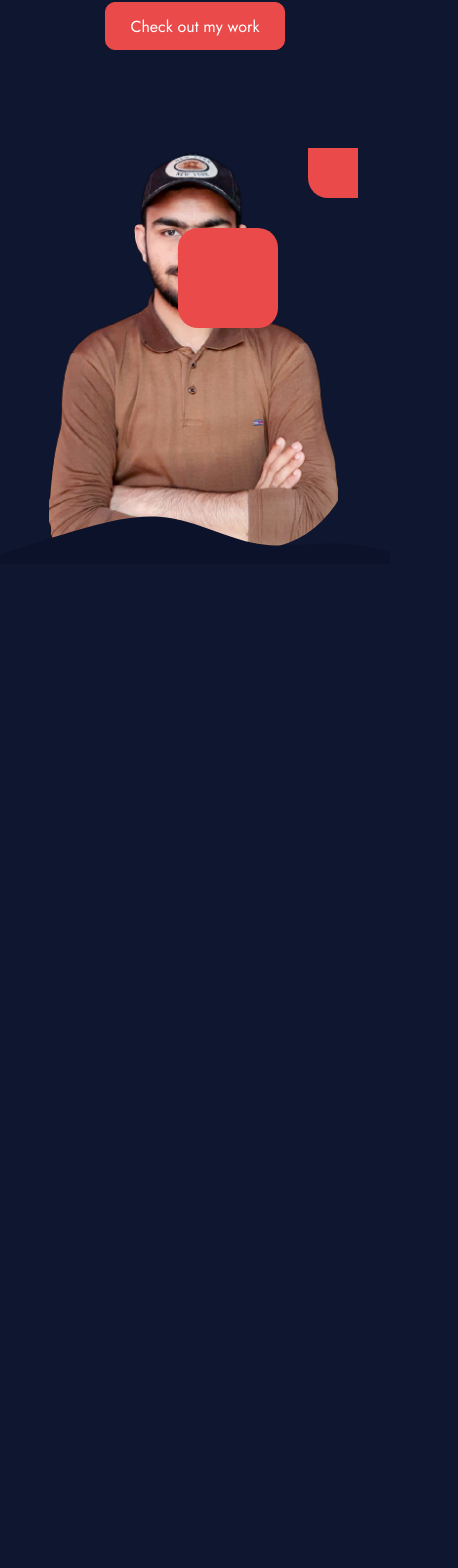
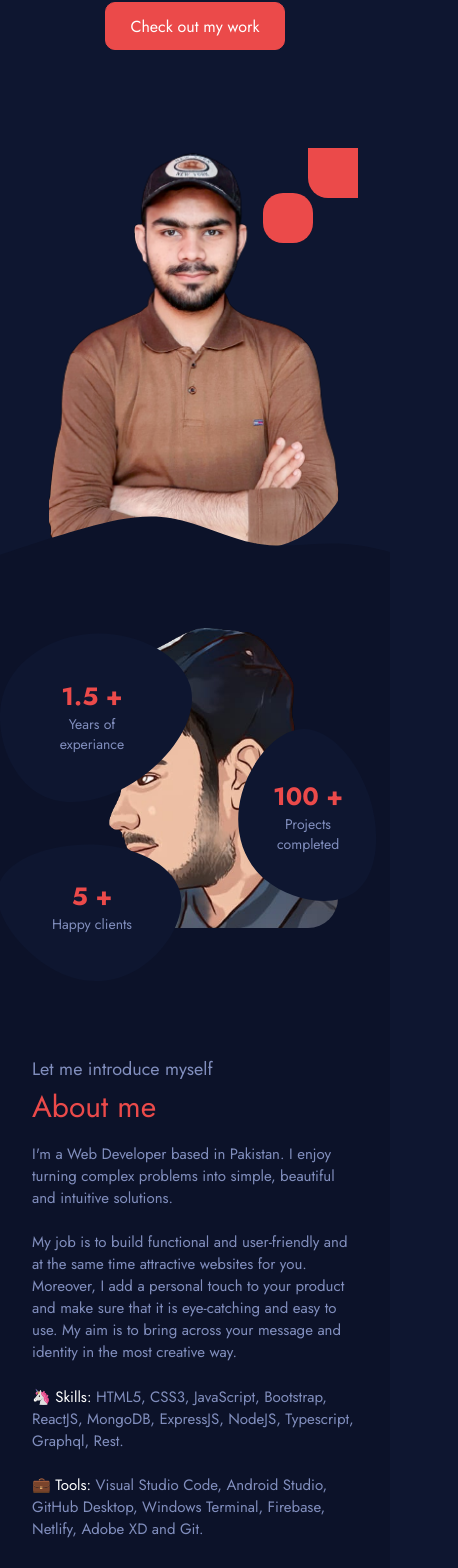
Before and after one commit to MehfoozurRehman/portfolio, a React (Create React App) app: page / in a window 390 px wide. Shown: the part 332-1900 px from the top of the page, 458 px wide, since content can reach past the window. Before the commit the page ends 896 px from the top, so only its background shows below. Built offline with nearby package versions, Linux system fonts and the light colour scheme.

Commit message:
about section done

```diff
--- a/src/App.js
+++ b/src/App.js
@@ -1,4 +1,5 @@
 import React from "react";
+import About from "./components/About";
 import Header from "./components/Header";
 import Home from "./components/Home";
 
@@ -7,6 +8,7 @@ export default function App() {
     <>
       <Header />
       <Home />
+      <About />
     </>
   );
 }
--- /dev/null
+++ b/src/components/About.js
@@ -0,0 +1,77 @@
+import React from "react";
+import aboutPic from "../assets/aboutPic.png";
+
+export default function About() {
+  return (
+    <section id="about__section" className="about__section">
+      <div className="about__section__left">
+        <div className="about__section__left__experiance">
+          <svg viewBox="0 0 200 200" xmlns="http://www.w3.org/2000/svg">
+            <path
+              d="M61.4,-21.8C67.3,-1.8,51.3,23.4,29.1,39.4C6.9,55.4,-21.5,62,-40.9,49.5C-60.4,37,-70.8,5.3,-62.5,-18C-54.1,-41.3,-27.1,-56.3,0.3,-56.4C27.7,-56.5,55.5,-41.8,61.4,-21.8Z"
+              transform="translate(100 100)"
+            />
+          </svg>
+          <div className="about__section__left__experiance__overlay">
+            <span>1.5 +</span>
+            Years of <br /> experiance
+          </div>
+        </div>
+        <div className="about__section__left__projects">
+          <svg viewBox="0 0 200 200" xmlns="http://www.w3.org/2000/svg">
+            <path
+              d="M44.3,-14.2C52.2,10.1,50,38,34.9,49.2C19.8,60.5,-8.2,55.2,-24.9,41.4C-41.5,27.6,-46.8,5.3,-40.8,-16.4C-34.7,-38.1,-17.4,-59.3,0.4,-59.4C18.1,-59.6,36.3,-38.6,44.3,-14.2Z"
+              transform="translate(100 100)"
+            />
+          </svg>
+          <div className="about__section__left__projects__overlay">
+            <span>100 +</span>
+            Projects <br /> completed
+          </div>
+        </div>
+        <div className="about__section__left__clients">
+          <svg viewBox="0 0 200 200" xmlns="http://www.w3.org/2000/svg">
+            <path
+              d="M54.3,-18.6C59.7,-1.2,45.9,21.5,28.1,33.1C10.3,44.7,-11.5,45.3,-32,33C-52.5,20.7,-71.7,-4.4,-66.2,-22.1C-60.6,-39.8,-30.3,-50,-2.9,-49C24.5,-48.1,49,-36,54.3,-18.6Z"
+              transform="translate(100 100)"
+            />
+          </svg>
+          <div className="about__section__left__clients__overlay">
+            <span>5 +</span>
+            Happy clients
+          </div>
+        </div>
+
+        <img
+          src={aboutPic}
+          alt="mehfooz ur rehman"
+          className="about__section__left__img"
+        />
+      </div>
+      <div className="about__section__right">
+        <div className="about__section__right__sub__heading">
+          Let me introduce myself
+        </div>
+        <div className="about__section__right__heading">About me</div>
+        <div className="about__section__right__info">
+          I'm a Web Developer based in Pakistan. I enjoy turning complex
+          problems into simple, beautiful and intuitive solutions.
+          <br />
+          <br />
+          My job is to build functional and user-friendly and at the same time
+          attractive websites for you. Moreover, I add a personal touch to your
+          product and make sure that it is eye-catching and easy to use. My aim
+          is to bring across your message and identity in the most creative way.
+        </div>
+        <div className="about__section__right__languages">
+          🦄 <span>Skills:</span> HTML5, CSS3, JavaScript, Bootstrap, ReactJS,
+          MongoDB, ExpressJS, NodeJS, Typescript, Graphql, Rest.
+        </div>
+        <div className="about__section__right__tools">
+          💼 <span>Tools:</span> Visual Studio Code, Android Studio, GitHub
+          Desktop, Windows Terminal, Firebase, Netlify, Adobe XD and Git.
+        </div>
+      </div>
+    </section>
+  );
+}
--- a/src/index.scss
+++ b/src/index.scss
@@ -253,8 +253,20 @@ body {
   border-top-left-radius: 40%;
   border-bottom-right-radius: 30%;
   overflow: hidden;
-  animation: 500ms getcolor;
+  animation: 500ms home__section__right__animate__in;
   position: relative;
+}
+@keyframes home__section__right__animate__in {
+  from {
+    width: 0px;
+    transform: scale(0.1);
+    background-color: var(--secondary);
+  }
+  to {
+    width: 50%;
+    transform: scale(1);
+    background-color: var(--secondary);
+  }
 }
 .home__section__right::after {
   content: "";
@@ -276,20 +288,177 @@ body {
   background-color: var(--primary);
   border-radius: 30px;
 }
-@keyframes getcolor {
+.home__section__right__img {
+  height: 650px;
+}
+.about__section {
+  display: flex;
+  background-color: #0c1229;
+  align-items: center;
+  padding: 0em 2em;
+  padding-bottom: 8em;
+}
+.about__section__left {
+  width: 50%;
+  position: relative;
+  display: flex;
+  justify-content: center;
+  align-items: center;
+  border-radius: 50px;
+}
+.about__section__left__img {
+  height: 400px;
+  border-radius: 30px;
+}
+.about__section__left__experiance {
+  position: absolute;
+  top: 50px;
+  left: 0px;
+  animation: 500ms animate__in;
+}
+.about__section__left__experiance svg {
+  width: 300px;
+  height: 300px;
+  position: absolute;
+  top: -110px;
+  left: 6px;
+  fill: var(--secondary);
+}
+.about__section__left__experiance__overlay {
+  font-size: 14px;
+  display: flex;
+  flex-direction: column;
+  text-align: center;
+  position: absolute;
+  z-index: 2;
+  width: 300px;
+  height: 300px;
+  color: var(--text);
+}
+.about__section__left__experiance__overlay span {
+  font-size: 25px;
+  color: var(--primary);
+  font-weight: bold;
+}
+.about__section__left__projects {
+  position: absolute;
+  top: 150px;
+  right: 300px;
+  animation: 500ms animate__in;
+}
+.about__section__left__projects svg {
+  width: 300px;
+  height: 300px;
+  position: absolute;
+  top: -110px;
+  left: -5px;
+  fill: var(--secondary);
+}
+.about__section__left__projects__overlay {
+  font-size: 14px;
+  display: flex;
+  flex-direction: column;
+  text-align: center;
+  position: absolute;
+  z-index: 2;
+  width: 300px;
+  height: 300px;
+  color: var(--text);
+}
+.about__section__left__projects__overlay span {
+  font-size: 25px;
+  color: var(--primary);
+  font-weight: bold;
+}
+.about__section__left__clients {
+  position: absolute;
+  bottom: 50px;
+  left: 0px;
+  animation: 500ms animate__in;
+}
+.about__section__left__clients svg {
+  width: 300px;
+  height: 300px;
+  position: absolute;
+  top: -110px;
+  left: 6px;
+  fill: var(--secondary);
+}
+.about__section__left__clients__overlay {
+  font-size: 14px;
+  display: flex;
+  flex-direction: column;
+  text-align: center;
+  position: absolute;
+  z-index: 2;
+  width: 300px;
+  height: 300px;
+  color: var(--text);
+}
+.about__section__left__clients__overlay span {
+  font-size: 25px;
+  color: var(--primary);
+  font-weight: bold;
+}
+.about__section__right {
+  width: 50%;
+}
+.about__section__right__sub__heading {
+  font-size: 18px;
+  color: var(--text);
+}
+.about__section__right__heading {
+  font-size: 30px;
+  color: var(--primary);
+  margin: 0.5em 0em;
+  margin-top: 0.1em;
+}
+.about__section__right__info {
+  font-size: 15px;
+  color: var(--text);
+  width: 100%;
+  max-width: 600px;
+}
+.about__section__right__languages {
+  font-size: 15px;
+  color: var(--text);
+  width: 100%;
+  max-width: 600px;
+  margin-top: 1.5em;
+}
+.about__section__right__languages span {
+  color: var(--white);
+}
+.about__section__right__tools {
+  font-size: 15px;
+  color: var(--text);
+  width: 100%;
+  max-width: 600px;
+  margin-top: 1.5em;
+}
+.about__section__right__tools span {
+  color: var(--white);
+}
+@keyframes animate__in {
   from {
-    width: 0px;
+    opacity: 0;
     transform: scale(0.1);
-    background-color: var(--secondary);
   }
   to {
-    width: 50%;
+    opacity: 1;
     transform: scale(1);
-    background-color: var(--secondary);
   }
 }
-.home__section__right__img {
-  height: 650px;
+@media (max-width: 1150px) {
+  .about__section__left__experiance {
+    left: -50px;
+  }
+  .about__section__left__projects {
+    right: 250px;
+  }
+  .about__section__left__clients {
+    left: -50px;
+  }
 }
 @media (max-width: 1000px) {
   .header__content__menu {
@@ -309,8 +478,29 @@ body {
     padding: 1em;
     width: 150px;
   }
+  .home__section__right::after {
+    width: 120px;
+    height: 120px;
+  }
+  .home__section__right::before {
+    width: 50px;
+    height: 50px;
+    top: 50px;
+    right: 50px;
+    border-radius: 20px;
+  }
   .home__section__right__img {
     height: 550px;
+  }
+  .about__section {
+    flex-direction: column;
+  }
+  .about__section__left {
+    width: 100%;
+  }
+  .about__section__right {
+    width: 100%;
+    margin-top: 8em;
   }
 }
 @media (max-width: 800px) {
@@ -340,14 +530,31 @@ body {
   }
 }
 @media (max-width: 500px) {
+  .about__section__left {
+    margin-top: 4em;
+  }
+  .about__section__left__experiance {
+    left: -90px;
+  }
+  .about__section__left__projects {
+    right: 200px;
+  }
+  .about__section__left__clients {
+    left: -90px;
+  }
+  .about__section__left__img {
+    height: 300px;
+  }
   .home__section__right::after {
     width: 100px;
     height: 100px;
     border-radius: 20px;
   }
   .home__section__right::before {
-    width: 100px;
-    height: 100px;
+    width: 50px;
+    height: 50px;
+    top: 45px;
+    right: 45px;
     border-radius: 20px;
   }
   .home__section__left__heading {
```
Also changed, not shown: src/assets/aboutPic.png (added).
